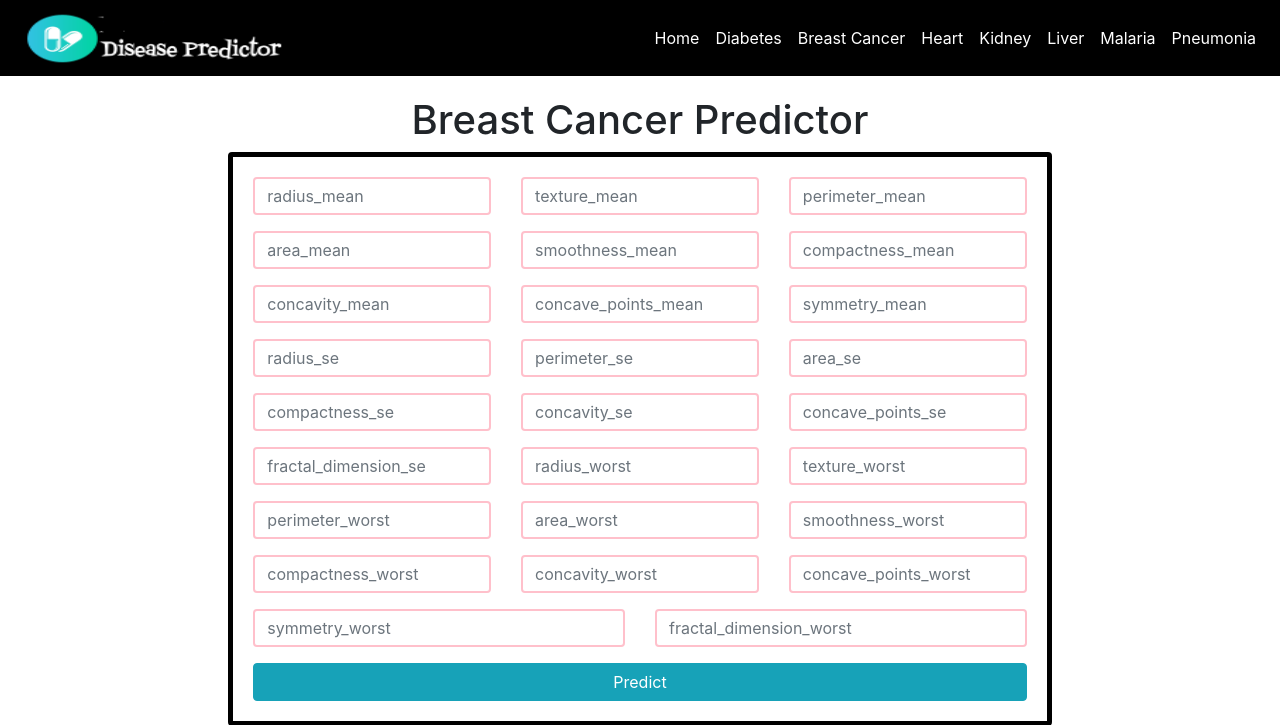
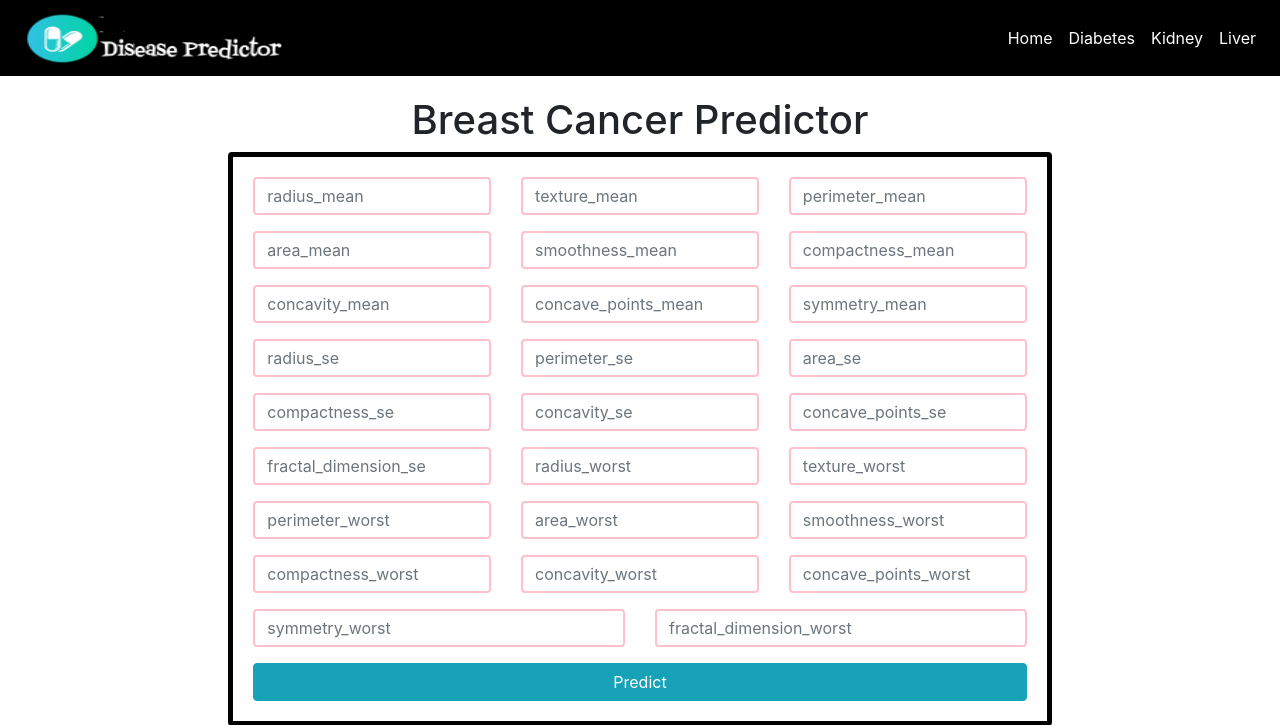
Before and after one commit to divyanshs27/Major-Project, a Flask app: page /cancer in a window 1280 px wide. Shown: the top 725 px of the page. Run offline with Flask 2, Linux system fonts and the light colour scheme; some libraries are stand-ins or nearby versions.

Commit message:
main page updated

```diff
--- a/templates/main.html
+++ b/templates/main.html
@@ -49,24 +49,13 @@ footer{
              <li class="nav-item active">
                <a class="nav-link" href="{{ url_for('diabetesPage') }}">Diabetes</a>
              </li>
-             <li class="nav-item active">
-               <a class="nav-link" href="{{ url_for('cancerPage') }}">Breast Cancer</a>
-             </li>
-             <li class="nav-item active">
-                <a class="nav-link" href="{{ url_for('heartPage') }}">Heart</a>
-             </li>
-             <li class="nav-item active">
+            <li class="nav-item active">
                 <a class="nav-link" href="{{ url_for('kidneyPage') }}">Kidney</a>
               </li>
               <li class="nav-item active">
                 <a class="nav-link" href="{{ url_for('liverPage') }}">Liver</a>
               </li>
-              <li class="nav-item active">
-                <a class="nav-link" href="{{ url_for('malariaPage') }}">Malaria</a>
-              </li>
-              <li class="nav-item active">
-                <a class="nav-link" href="{{ url_for('pneumoniaPage') }}">Pneumonia</a>
-              </li>
+
            </ul>
          </div>
        </nav>
```
